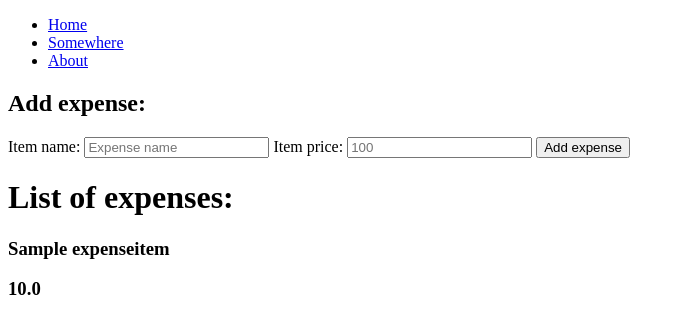
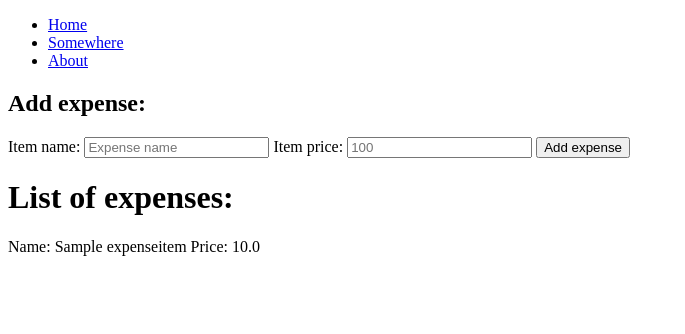
Before and after one commit to JezReal/ExpenseTracker, a Django app: page / in a window 1280 px wide. Shown: the top 334 px of the page, without its empty margins (0-685 px from the left). Run offline with Django 4.2, Linux system fonts and the light colour scheme; tables that the repository leaves empty hold one stand-in row (values such as "Sample post"); some libraries are stand-ins or nearby versions.

Commit message:
:sparkles: use htmx in adding and getting expense items

```diff
--- a/expensetracker/urls.py
+++ b/expensetracker/urls.py
@@ -4,6 +4,7 @@ from django.urls import path
 urlpatterns = [
     path('', views.index, name='index'),
     path('expense', views.add_expense, name='add_expense'),
+    path('expenses', views.get_expenses, name='get_expenses'),
     path('somewhere', views.somewhere, name='somewhere'),
     path('about', views.about, name='about')
 ]
--- a/expensetracker/views.py
+++ b/expensetracker/views.py
@@ -1,6 +1,7 @@
 from django import forms
 from django.http import HttpResponse, HttpResponseBadRequest
 from django.shortcuts import render
+from django.template.loader import get_template
 from django.views.decorators.http import require_POST
 
 from expensetracker.models import ExpenseItem
@@ -14,35 +15,34 @@ class ExpenseItemForm(forms.Form):
 
 
 def index(request):
-    if request.method == 'GET':
-        expenses = ExpenseItem.objects.all()
-        context = {
-            'expenses': expenses
-        }
-
-        return render(request, 'expensetracker/index.html', context=context)
     return render(request, 'expensetracker/index.html')
 
 
 def get_expenses(request):
     expenses = ExpenseItem.objects.all()
 
-    return HttpResponse()
+    return render(request, 'components/test.html', context={'expense_list': expenses})
 
 
 @require_POST
 def add_expense(request):
     data = ExpenseItemForm(request.POST)
 
+    print(f'Data bruh: {request.POST}')
+
     if data.is_valid():
         expense_item = ExpenseItem()
-        expense_item.item_name = data.item_name
-        expense_item.item_price = data.item_price
+        expense_item.item_name = data.cleaned_data['item_name']
+        expense_item.item_price = data.cleaned_data['item_price']
         expense_item.save()
 
-        return HttpResponse('<p>A new item bruh</p>')
+        context = {
+            'expense_data': expense_item
+        }
 
-    return HttpResponseBadRequest()
+        return render(request, 'components/test.html', context=context)
+    else:
+        return render(request, data)
 
 
 def somewhere(request):
--- /dev/null
+++ b/templates/components/test.html
@@ -0,0 +1,13 @@
+<div>
+    {% if expense_list %}
+        {% for expense in expense_list %}
+            <div>
+                Name: {{ expense.item_name }}
+                Price: {{ expense.item_price }}
+            </div>
+        {% endfor %}
+    {% else %}
+        Name: {{ expense_data.item_name }}
+        Price: {{ expense_data.item_price }}
+    {% endif %}
+</div>
--- a/templates/expensetracker/index.html
+++ b/templates/expensetracker/index.html
@@ -1,22 +1,17 @@
 {% include "common/_base.html" %}
 
 <h2>Add expense:</h2>
-<form action="{% url 'expensetracker:add_expense' %}" method="post">
+<form hx-post="/expense" hx-swap="beforeend" hx-target="#expenses_list">
     {% csrf_token %}
     <label for="item_name">Item name:</label>
-    <input id="item_name" type="text" placeholder="Expense name"/>
+    <input id="item_name" type="text" placeholder="Expense name" name="item_name"/>
 
     <label for="item_price">Item price:</label>
-    <input id="item_price" type="number" placeholder="100" required/>
+    <input id="item_price" type="number" placeholder="100" required name="item_price"/>
 
     <button type="submit">Add expense</button>
 </form>
 <h1>List of expenses:</h1>
-<div id="expenses_list">
-    {% if expenses %}
-        {% for expense in expenses %}
-            <h3>{{ expense.item_name }}</h3>
-            <h3>{{ expense.item_price }}</h3>
-        {% endfor %}
-    {% endif %}
+<div id="expenses_list" hx-get="/expenses" hx-trigger="load">
+
 </div>
```
